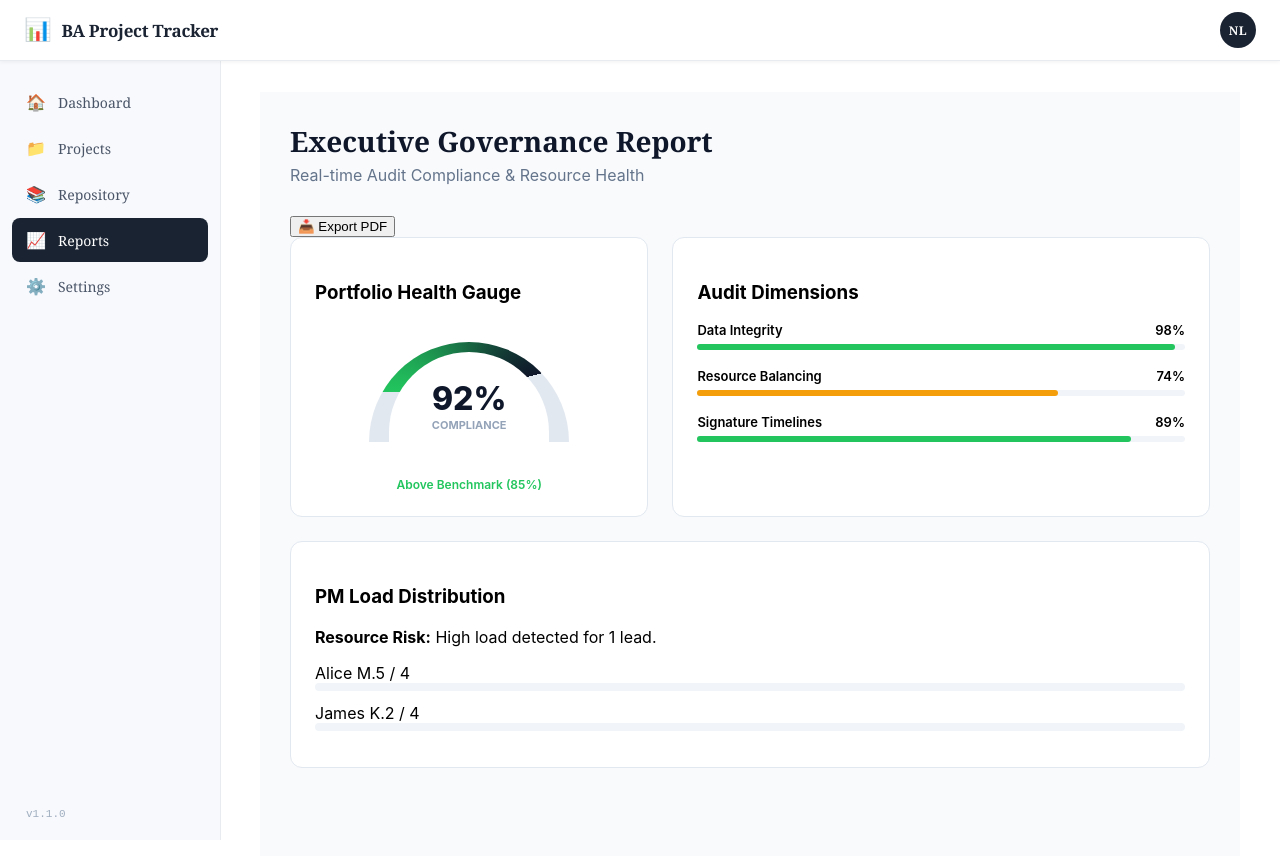
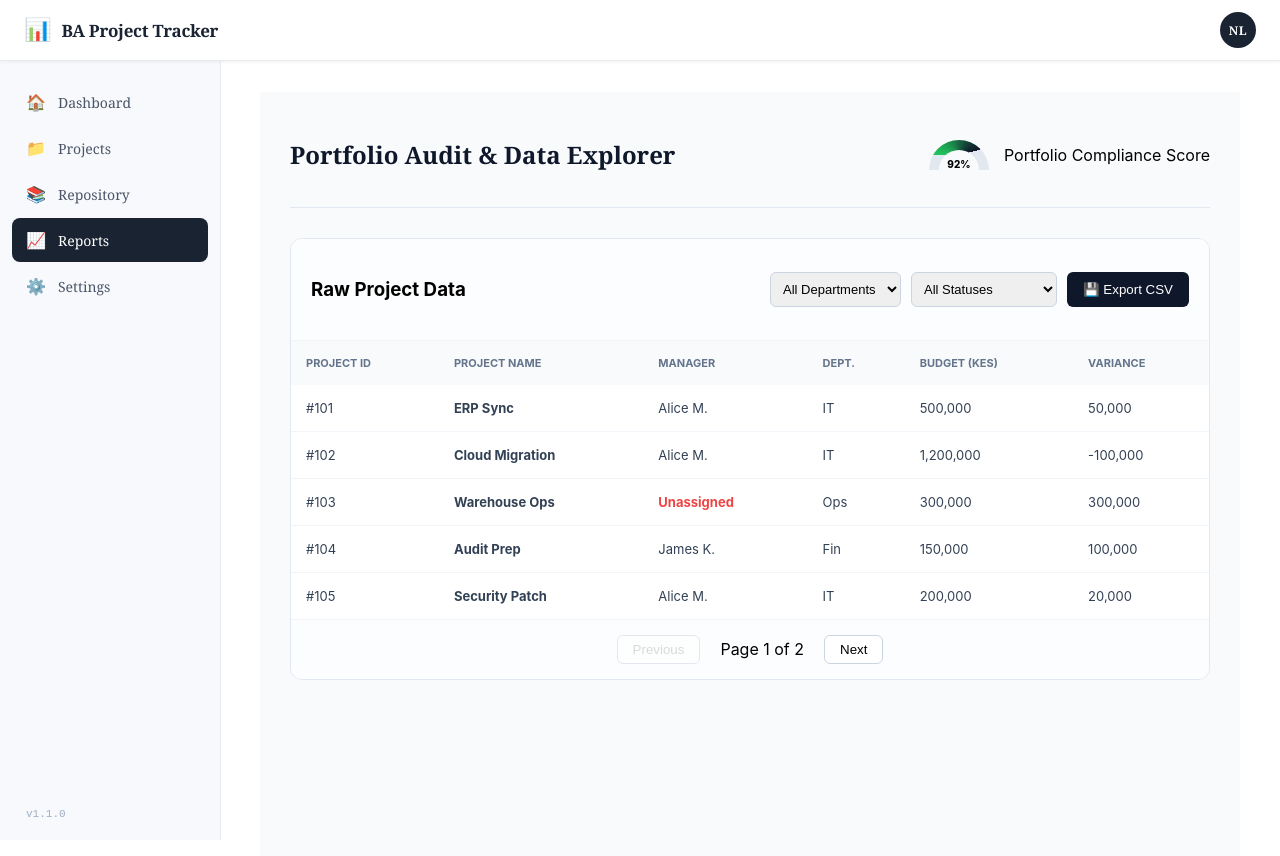
Before and after one commit to NeskoLimo/BA-PROJECT_TRACKER, an Angular app: page /reports in a window 1280 px wide. Shown: the top 856 px of the page. Built offline with nearby package versions, Linux system fonts and the light colour scheme.

Commit message:
Update reports.component.ts

```diff
--- a/src/app/components/reports/reports.component.ts
+++ b/src/app/components/reports/reports.component.ts
@@ -1,131 +1,175 @@
 import { Component, OnInit } from '@angular/core';
 import { CommonModule } from '@angular/common';
+import { FormsModule } from '@angular/forms';
+
+interface Project {
+  id: number;
+  name: string;
+  pm: string;
+  status: string;
+  budget: number;
+  spent: number;
+  progress: number;
+  dept: string;
+}
 
 @Component({
   selector: 'app-reports',
   standalone: true,
-  imports: [CommonModule],
+  imports: [CommonModule, FormsModule],
   template: `
     <div class="reports-container">
       <div class="report-header">
-        <div>
-          <h1 class="page-title">Executive Governance Report</h1>
-          <p class="subtitle">Real-time Audit Compliance & Resource Health</p>
+        <h1 class="page-title">Portfolio Audit & Data Explorer</h1>
+        <div class="header-stats">
+          <div class="mini-gauge" [style.background]="getGaugeGradient()">
+            <div class="gauge-inner"><span>92%</span></div>
+          </div>
+          <p>Portfolio Compliance Score</p>
         </div>
-        <button class="btn-secondary" (click)="window.print()">📥 Export PDF</button>
       </div>
 
-      <div class="main-insight-row">
-        <div class="card gauge-card">
-          <h3>Portfolio Health Gauge</h3>
-          <div class="gauge-wrapper">
-            <div class="gauge-body" [style.background]="getGaugeGradient()">
-              <div class="gauge-cover">
-                <span class="gauge-value">{{ complianceScore }}%</span>
-                <span class="gauge-label">Compliance</span>
-              </div>
-            </div>
-          </div>
-          <div class="gauge-footer">
-            <span [class.text-green]="complianceScore >= 85">Above Benchmark (85%)</span>
+      <div class="card data-explorer">
+        <div class="explorer-header">
+          <h3>Raw Project Data</h3>
+          <div class="filter-bar">
+            <select [(ngModel)]="filterDept" (change)="applyFilters()">
+              <option value="All">All Departments</option>
+              <option value="IT">IT Infrastructure</option>
+              <option value="Ops">Operations</option>
+              <option value="Fin">Finance</option>
+            </select>
+            <select [(ngModel)]="filterStatus" (change)="applyFilters()">
+              <option value="All">All Statuses</option>
+              <option value="Active">Active</option>
+              <option value="Planning">Planning</option>
+              <option value="Unassigned">Unassigned (Alert)</option>
+            </select>
+            <button class="btn-download" (click)="exportToCSV()">💾 Export CSV</button>
           </div>
         </div>
 
-        <div class="card breakdown-card">
-          <h3>Audit Dimensions</h3>
-          <div class="factor-list">
-            <div class="factor-item" *ngFor="let factor of complianceFactors">
-              <div class="factor-info">
-                <span>{{ factor.category }}</span>
-                <span class="factor-score">{{ factor.score }}%</span>
-              </div>
-              <div class="factor-bar">
-                <div class="factor-fill" [style.width.%]="factor.score" [ngClass]="factor.status.toLowerCase()"></div>
-              </div>
-            </div>
-          </div>
+        <div class="table-container">
+          <table class="raw-table">
+            <thead>
+              <tr>
+                <th>Project ID</th>
+                <th>Project Name</th>
+                <th>Manager</th>
+                <th>Dept.</th>
+                <th>Budget (KES)</th>
+                <th>Variance</th>
+              </tr>
+            </thead>
+            <tbody>
+              <tr *ngFor="let p of pagedProjects">
+                <td>#{{ p.id }}</td>
+                <td><strong>{{ p.name }}</strong></td>
+                <td>
+                  <span [class.red-text]="p.pm === 'Unassigned'">{{ p.pm }}</span>
+                </td>
+                <td>{{ p.dept }}</td>
+                <td>{{ p.budget | number }}</td>
+                <td [class.text-red]="p.spent > p.budget">
+                  {{ (p.budget - p.spent) | number }}
+                </td>
+              </tr>
+            </tbody>
+          </table>
         </div>
-      </div>
 
-      <div class="detailed-analysis">
-        <div class="card insight-card">
-          <h3>PM Load Distribution</h3>
-          <p class="analysis-text">
-            <strong>Resource Risk:</strong> High load detected for 1 lead.
-          </p>
-          <div class="mini-bar" *ngFor="let load of resourceLoads">
-            <div class="bar-info">
-              <span>{{ load.name }}</span>
-              <span>{{ load.count }} / 4</span>
-            </div>
-            <div class="bar-bg">
-              <div class="bar-fill" [style.width.%]="(load.count / 4) * 100" [class.danger]="load.count > 4"></div>
-            </div>
-          </div>
+        <div class="pagination-controls">
+          <button [disabled]="currentPage === 1" (click)="currentPage = currentPage - 1">Previous</button>
+          <span class="page-info">Page {{ currentPage }} of {{ totalPages }}</span>
+          <button [disabled]="currentPage === totalPages" (click)="currentPage = currentPage + 1">Next</button>
         </div>
       </div>
     </div>
   `,
   styles: [`
     .reports-container { padding: 30px; background: #f8fafc; min-height: 100vh; font-family: 'Inter', sans-serif; }
-    .page-title { font-family: 'Georgia', serif; font-size: 28px; color: #0f172a; margin: 0; }
-    .subtitle { color: #64748b; margin: 5px 0 30px; }
+    .page-title { font-family: 'Georgia', serif; font-size: 24px; color: #0f172a; }
 
-    .main-insight-row { display: grid; grid-template-columns: 1fr 1.5fr; gap: 24px; margin-bottom: 24px; }
-    .card { background: white; border: 1px solid #e2e8f0; border-radius: 12px; padding: 24px; }
+    .report-header { display: flex; justify-content: space-between; align-items: center; margin-bottom: 30px; border-bottom: 1px solid #e2e8f0; padding-bottom: 20px; }
+    .header-stats { display: flex; align-items: center; gap: 15px; }
 
-    /* Gauge Styles */
-    .gauge-wrapper { display: flex; justify-content: center; padding: 20px 0; }
-    .gauge-body {
-      width: 200px; height: 100px;
-      border-top-left-radius: 110px; border-top-right-radius: 110px;
-      position: relative; overflow: hidden;
-      display: flex; align-items: flex-end; justify-content: center;
-    }
-    .gauge-cover {
-      width: 160px; height: 80px;
-      background: white; border-top-left-radius: 90px; border-top-right-radius: 90px;
-      display: flex; flex-direction: column; align-items: center; justify-content: flex-end;
-      padding-bottom: 10px;
-    }
-    .gauge-value { font-size: 32px; font-weight: 800; color: #0f172a; }
-    .gauge-label { font-size: 11px; text-transform: uppercase; color: #94a3b8; font-weight: 700; }
-    .gauge-footer { text-align: center; margin-top: 15px; font-size: 12px; font-weight: 600; }
+    /* Small Gauge */
+    .mini-gauge { width: 60px; height: 30px; border-top-left-radius: 40px; border-top-right-radius: 40px; position: relative; }
+    .gauge-inner { position: absolute; bottom: 0; left: 10px; width: 40px; height: 20px; background: #f8fafc; border-top-left-radius: 30px; border-top-right-radius: 30px; display: flex; justify-content: center; align-items: flex-end; font-size: 10px; font-weight: 800; }
 
-    /* List Styles */
-    .factor-item { margin-bottom: 18px; }
-    .factor-info { display: flex; justify-content: space-between; font-size: 13px; font-weight: 600; margin-bottom: 6px; }
-    .factor-bar { height: 6px; background: #f1f5f9; border-radius: 10px; }
-    .factor-fill { height: 100%; border-radius: 10px; background: #0f172a; }
-    .factor-fill.pass { background: #22c55e; }
-    .factor-fill.warning { background: #f59e0b; }
+    /* Explorer */
+    .data-explorer { background: white; border-radius: 12px; border: 1px solid #e2e8f0; padding: 0; overflow: hidden; }
+    .explorer-header { padding: 20px; display: flex; justify-content: space-between; align-items: center; background: #fcfdfe; border-bottom: 1px solid #f1f5f9; }
+    .filter-bar { display: flex; gap: 10px; }
+    .filter-bar select { padding: 8px; border-radius: 6px; border: 1px solid #cbd5e1; font-size: 13px; }
 
-    .text-green { color: #22c55e; }
-    .mini-bar { margin-bottom: 12px; }
-    .bar-bg { height: 8px; background: #f1f5f9; border-radius: 10px; }
-    .bar-fill.danger { background: #ef4444; }
+    .raw-table { width: 100%; border-collapse: collapse; font-size: 13px; }
+    .raw-table th { text-align: left; padding: 15px; background: #f8fafc; color: #64748b; text-transform: uppercase; font-size: 11px; }
+    .raw-table td { padding: 15px; border-bottom: 1px solid #f1f5f9; color: #334155; }
+
+    .red-text { color: #ef4444; font-weight: 700; }
+    .text-red { color: #ef4444; }
+
+    .pagination-controls { padding: 15px; display: flex; justify-content: center; align-items: center; gap: 20px; background: #fcfdfe; }
+    .pagination-controls button { padding: 6px 15px; border-radius: 6px; border: 1px solid #cbd5e1; background: white; cursor: pointer; }
+    .pagination-controls button:disabled { opacity: 0.5; cursor: not-allowed; }
+    .btn-download { background: #0f172a; color: white; border: none; padding: 8px 16px; border-radius: 6px; cursor: pointer; }
   `]
 })
 export class ReportsComponent implements OnInit {
-  window = window;
-  complianceScore: number = 92; // Champion Benchmark
+  // 1. Explicit Property Initialization (Fixes TS2339)
+  filterDept: string = 'All';
+  filterStatus: string = 'All';
+  currentPage: number = 1;
+  pageSize: number = 5;
 
-  complianceFactors = [
-    { category: 'Data Integrity', score: 98, status: 'Pass' },
-    { category: 'Resource Balancing', score: 74, status: 'Warning' },
-    { category: 'Signature Timelines', score: 89, status: 'Pass' }
+  allProjects: Project[] = [
+    { id: 101, name: 'ERP Sync', pm: 'Alice M.', status: 'Active', budget: 500000, spent: 450000, progress: 90, dept: 'IT' },
+    { id: 102, name: 'Cloud Migration', pm: 'Alice M.', status: 'Active', budget: 1200000, spent: 1300000, progress: 60, dept: 'IT' },
+    { id: 103, name: 'Warehouse Ops', pm: 'Unassigned', status: 'Planning', budget: 300000, spent: 0, progress: 0, dept: 'Ops' },
+    { id: 104, name: 'Audit Prep', pm: 'James K.', status: 'Active', budget: 150000, spent: 50000, progress: 30, dept: 'Fin' },
+    { id: 105, name: 'Security Patch', pm: 'Alice M.', status: 'Active', budget: 200000, spent: 180000, progress: 85, dept: 'IT' },
+    { id: 106, name: 'Legacy Backup', pm: 'Unassigned', status: 'Planning', budget: 100000, spent: 0, progress: 0, dept: 'IT' }
   ];
 
-  resourceLoads = [
-    { name: 'Alice M.', count: 5 },
-    { name: 'James K.', count: 2 }
-  ];
+  filteredProjects: Project[] = [];
 
-  ngOnInit() {}
+  ngOnInit() {
+    this.applyFilters();
+  }
+
+  // 2. Filter Logic (Ensures separation from Dashboard)
+  applyFilters() {
+    this.filteredProjects = this.allProjects.filter(p => {
+      const matchDept = this.filterDept === 'All' || p.dept === this.filterDept;
+      const matchStatus = this.filterStatus === 'All' ||
+                         (this.filterStatus === 'Unassigned' ? p.pm === 'Unassigned' : p.status === this.filterStatus);
+      return matchDept && matchStatus;
+    });
+    this.currentPage = 1;
+  }
+
+  // 3. Pagination Logic
+  get pagedProjects() {
+    const start = (this.currentPage - 1) * this.pageSize;
+    return this.filteredProjects.slice(start, start + this.pageSize);
+  }
+
+  get totalPages() {
+    return Math.ceil(this.filteredProjects.length / this.pageSize) || 1;
+  }
 
   getGaugeGradient() {
-    const deg = (this.complianceScore / 100) * 180;
-    // Creates a speedometer visual: Green to Blue to Grey
+    const deg = (92 / 100) * 180;
     return `conic-gradient(from 270deg, #22c55e 0deg, #0f172a ${deg}deg, #e2e8f0 ${deg}deg 180deg)`;
   }
+
+  exportToCSV() {
+    const headers = "ID,Project,PM,Dept,Budget,Spent\n";
+    const rows = this.filteredProjects.map(p => `${p.id},${p.name},${p.pm},${p.dept},${p.budget},${p.spent}`).join("\n");
+    const blob = new Blob([headers + rows], { type: 'text/csv' });
+    const url = window.URL.createObjectURL(blob);
+    const a = document.createElement('a');
+    a.href = url; a.download = 'audit_data_export.csv'; a.click();
+  }
 }
```
